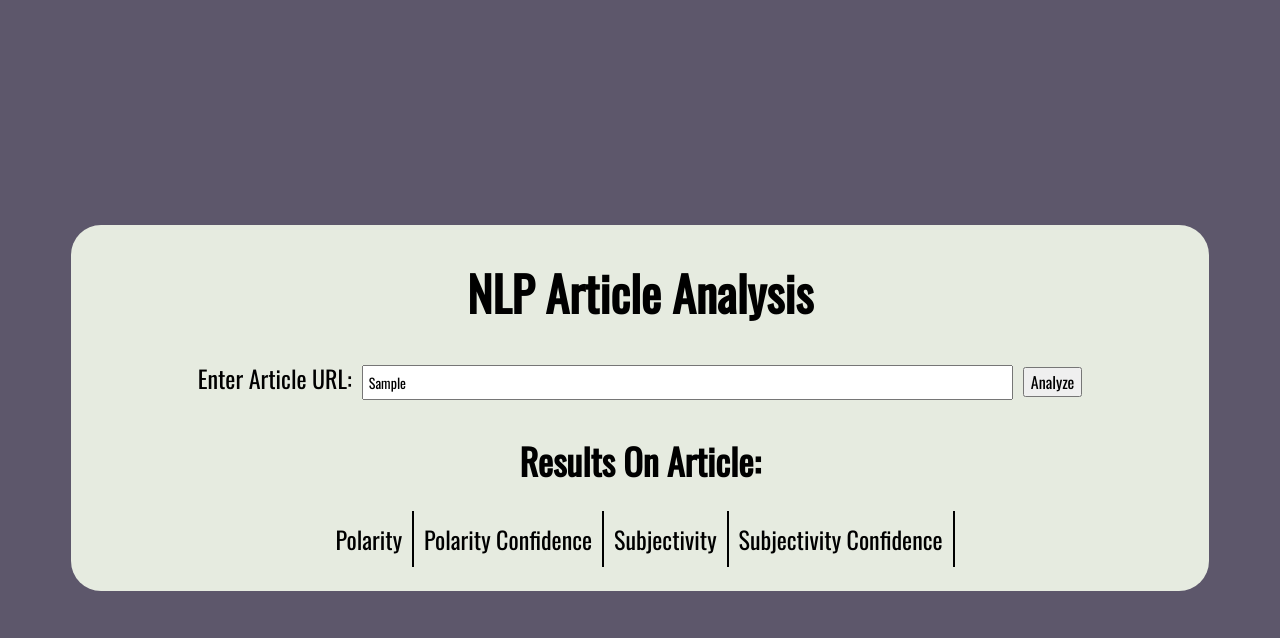
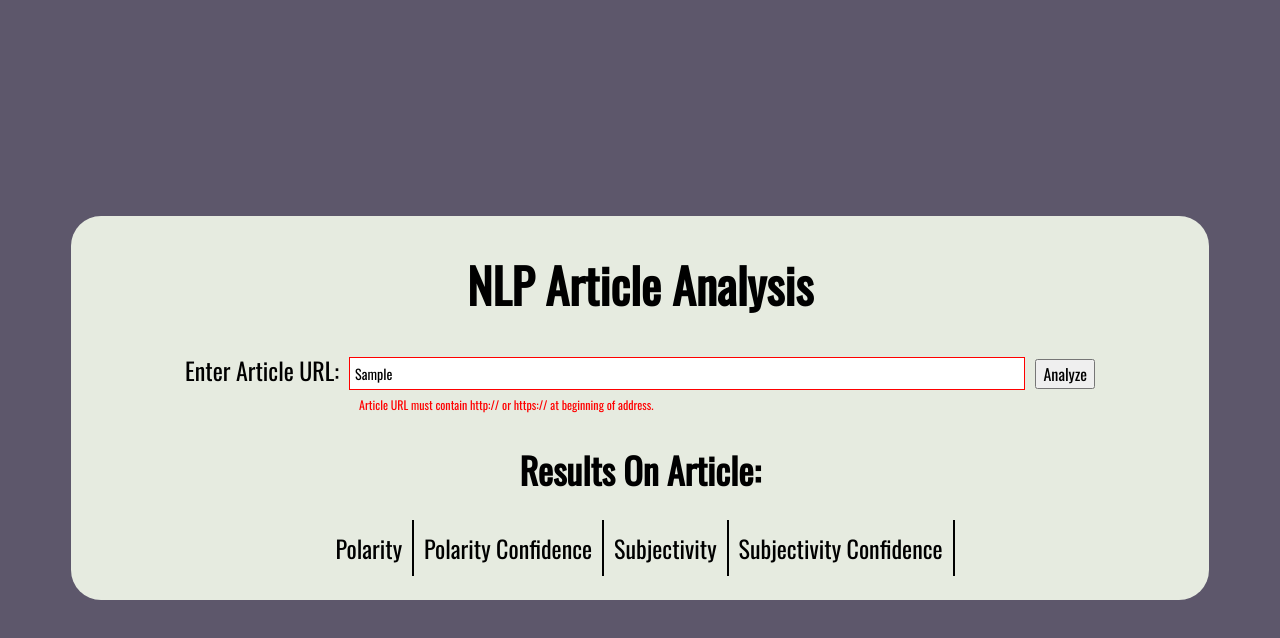
Before and after one commit to jamieeriksson/fend-evaluate-news-nlp, a website built with webpack: page src/client/views/index.html in a window 1280 px wide. Both pictures are taken after typing "Sample" into the empty fields and a click on the button "Analyze". Built offline with nearby package versions, Linux system fonts and the light colour scheme; no server answers.

Commit message:
Handle url error when no http included in address

```diff
--- a/src/client/js/formHandler.js
+++ b/src/client/js/formHandler.js
@@ -1,5 +1,4 @@
-async function getArticleAnalysis() {
-  const url = document.getElementById("urlField").value;
+async function getArticleAnalysis(url) {
   const response = await fetch("http://localhost:8000/article", {
     method: "POST",
     headers: {
--- /dev/null
+++ b/src/client/js/incorrectURL.js
@@ -0,0 +1,10 @@
+function incorrectURL(msg) {
+  console.log(msg);
+  const errorMsg = document.getElementById("error-msg");
+  errorMsg.textContent = msg;
+  errorMsg.style.display = "block";
+  const inputBox = document.getElementById("urlField");
+  inputBox.classList.add("error-url");
+}
+
+export { incorrectURL };
--- a/src/client/main.js
+++ b/src/client/main.js
@@ -1,4 +1,5 @@
 import { getArticleAnalysis } from "./js/formHandler";
+import { incorrectURL } from "./js/incorrectURL";
 import "./styles/styles.scss";
 
 function changeUI(data) {
@@ -14,11 +15,28 @@ function changeUI(data) {
 
 async function analyze(event) {
   event.preventDefault();
-  const response = await getArticleAnalysis();
-  try {
-    changeUI(response);
-  } catch (error) {
-    console.log("Error analyzing article:", error);
+  const articleUrl = document.getElementById("urlField").value;
+  const urlCheck = /^https?:\/\/.+/i;
+
+  const errorMsg = document.getElementById("error-msg");
+  const inputBox = document.getElementById("urlField");
+
+  if (urlCheck.test(articleUrl)) {
+    errorMsg.style.display = "none";
+    inputBox.classList.remove("error-url");
+    const response = await getArticleAnalysis(articleUrl);
+    try {
+      changeUI(response);
+    } catch (error) {
+      console.log("Error analyzing article:", error);
+    }
+  } else {
+    const msg =
+      "Article URL must contain http:// or https:// at beginning of address.";
+    errorMsg.textContent = msg;
+    inputBox.classList.add("error-url");
+    errorMsg.style.display = "block";
+    inputBox.style.display = "inline";
   }
 }
 
--- a/src/client/styles/styles.scss
+++ b/src/client/styles/styles.scss
@@ -1,12 +1,11 @@
-@import url('https://fonts.googleapis.com/css2?family=Oswald&display=swap');
+@import url("https://fonts.googleapis.com/css2?family=Oswald&display=swap");
 
 $primaryGrey: #e6ebe0;
 $primaryPurple: #5d576b;
 $primaryBlue: #9bc1bc;
 $primaryYellow: #f4f1bb;
 $primaryRed: #ed6a5a;
-$primaryFont: 'Oswald',
-sans-serif;
+$primaryFont: "Oswald", sans-serif;
 
 body {
   background-color: $primaryPurple;
@@ -14,7 +13,7 @@ body {
   display: flex;
   justify-content: center;
   align-items: center;
-  font: 24px $primaryFont
+  font: 24px $primaryFont;
 }
 
 #root-container {
@@ -30,25 +29,44 @@ body {
 
 #articleForm {
   width: 80%;
-  display: flex;
+  display: grid;
   justify-content: center;
   align-items: center;
+  grid:
+    "label input button" auto
+    ". error ." auto
+    / auto 1fr auto;
 
   label {
+    grid-area: label;
     margin-right: 10px;
     margin-bottom: 8px;
   }
 
   input {
+    grid-area: input;
     padding: 5px;
-    width: 70%;
     margin-right: 10px;
     font: 14px $primaryFont;
   }
 
   button {
+    grid-area: button;
     font: 16px $primaryFont;
   }
+}
+
+.error-url {
+  display: none;
+  border: 1px solid #ff0000;
+}
+
+#error-msg {
+  display: none;
+  grid-area: error;
+  margin: 0 0 0 10px;
+  font-size: 12px;
+  color: #ff0000;
 }
 
 h2 {
--- a/src/client/views/index.html
+++ b/src/client/views/index.html
@@ -13,9 +13,10 @@
         <input
           id="urlField"
           type="text"
-          placeholder="www.example.com/article"
+          placeholder="http://example.com/article"
         />
         <button id="urlSubmit" type="submit">Analyze</button>
+        <p id="error-msg"></p>
       </form>
       <h2>Results On Article:</h2>
       <h3 id="article-title"></h3>
```
